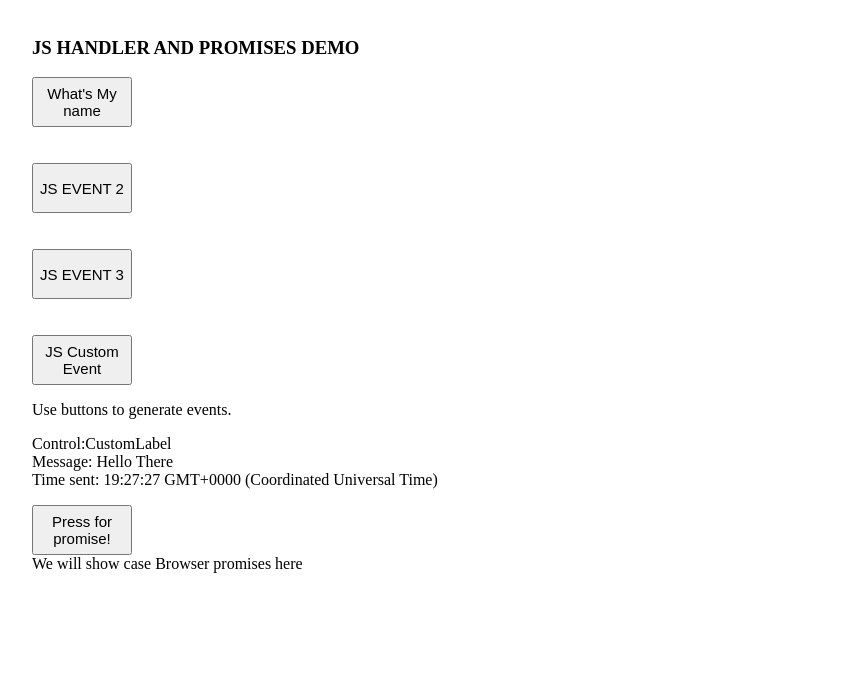
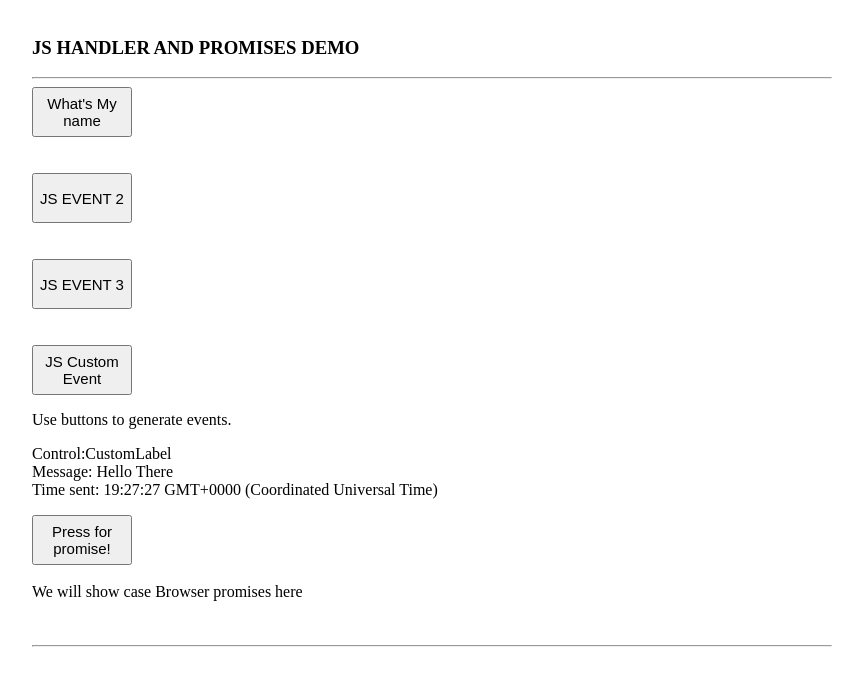
Before and after one commit to Walking-Dictionary/jsrepo, a plain HTML site: page index.html in a window 1280 px wide. Shown: the whole page, without its empty margins (208-1071 px from the left). Drawn offline with Linux system fonts and the light colour scheme.

Commit message:
stylistic

```diff
--- a/index.html
+++ b/index.html
@@ -38,7 +38,7 @@
     <div id = "center-wrap">
 
       <h3 id="toph3"> JS HANDLER AND PROMISES DEMO</h3>
-      </hr>
+      <hr>
 
       <button id = "but1" onclick = " this.innerHTML = 'J. S. Inline Handler' "> What's My name </button>
 
@@ -60,8 +60,10 @@
       <p id = "CustomLabel">for JS custom event</p>
 
       <button id="btn">Press for promise!</button>
+      </br></br>
 
       <div id="log"> We will show case Browser promises here</div>
+      </br></br><hr></br>
 
 
     <div>
```
